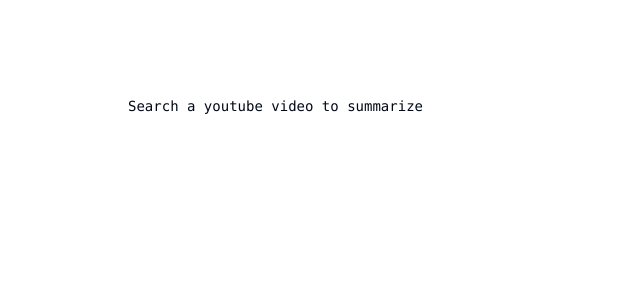
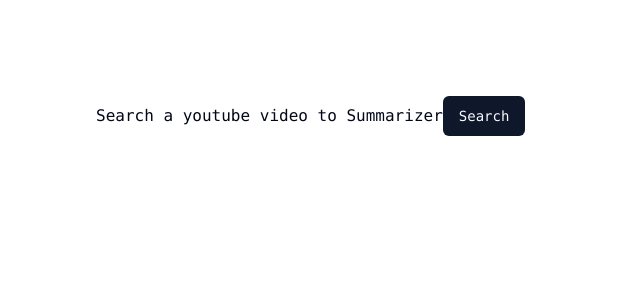
Before and after one commit to superoverflow/openai-youtube-summarizer, a Next.js app: page / in a window 1280 px wide. Shown: the top 300 px of the page, without its empty margins (0-640 px from the left). Built offline with nearby package versions, Linux system fonts and the light colour scheme.

Commit message:
add shadcn

```diff
--- a/app/layout.tsx
+++ b/app/layout.tsx
@@ -1,22 +1,33 @@
-import type { Metadata } from 'next'
-import { Inter } from 'next/font/google'
-import './globals.css'
+import type { Metadata } from "next";
+import { Inter as FontSans } from "next/font/google";
+import "./globals.css";
+import { cn } from "@/lib/utils";
 
-const inter = Inter({ subsets: ['latin'] })
+export const fontSans = FontSans({
+  subsets: ["latin"],
+  variable: "--font-sans",
+});
 
 export const metadata: Metadata = {
-  title: 'Summarizer',
-  description: 'A summarizer for youtube videos',
-}
+  title: "Summarizer",
+  description: "A summarizer for youtube videos",
+};
 
 export default function RootLayout({
   children,
 }: {
-  children: React.ReactNode
+  children: React.ReactNode;
 }) {
   return (
     <html lang="en">
-      <body className={inter.className}>{children}</body>
+      <body
+        className={cn(
+          "min-h-screen bg-background font-sans antialiased",
+          fontSans.variable
+        )}
+      >
+        {children}
+      </body>
     </html>
-  )
+  );
 }
--- a/app/page.tsx
+++ b/app/page.tsx
@@ -1,11 +1,14 @@
-
+import { Button } from "@/components/ui/button";
 
 export default function Home() {
   return (
     <main className="flex min-h-screen flex-col items-center justify-between p-24">
-      <div className="z-10 max-w-5xl w-full items-center justify-between font-mono text-sm lg:flex">
-      Search a youtube video to summarize
+      <div className="w-full items-center justify-between font-mono flex-row">
+        <p>
+          Search a youtube video to Summarizer
+          <Button>Search</Button>
+        </p>
       </div>
     </main>
-  )
+  );
 }
--- /dev/null
+++ b/components/ui/button.tsx
@@ -0,0 +1,56 @@
+import * as React from "react"
+import { Slot } from "@radix-ui/react-slot"
+import { cva, type VariantProps } from "class-variance-authority"
+
+import { cn } from "@/lib/utils"
+
+const buttonVariants = cva(
+  "inline-flex items-center justify-center whitespace-nowrap rounded-md text-sm font-medium ring-offset-background transition-colors focus-visible:outline-none focus-visible:ring-2 focus-visible:ring-ring focus-visible:ring-offset-2 disabled:pointer-events-none disabled:opacity-50",
+  {
+    variants: {
+      variant: {
+        default: "bg-primary text-primary-foreground hover:bg-primary/90",
+        destructive:
+          "bg-destructive text-destructive-foreground hover:bg-destructive/90",
+        outline:
+          "border border-input bg-background hover:bg-accent hover:text-accent-foreground",
+        secondary:
+          "bg-secondary text-secondary-foreground hover:bg-secondary/80",
+        ghost: "hover:bg-accent hover:text-accent-foreground",
+        link: "text-primary underline-offset-4 hover:underline",
+      },
+      size: {
+        default: "h-10 px-4 py-2",
+        sm: "h-9 rounded-md px-3",
+        lg: "h-11 rounded-md px-8",
+        icon: "h-10 w-10",
+      },
+    },
+    defaultVariants: {
+      variant: "default",
+      size: "default",
+    },
+  }
+)
+
+export interface ButtonProps
+  extends React.ButtonHTMLAttributes<HTMLButtonElement>,
+    VariantProps<typeof buttonVariants> {
+  asChild?: boolean
+}
+
+const Button = React.forwardRef<HTMLButtonElement, ButtonProps>(
+  ({ className, variant, size, asChild = false, ...props }, ref) => {
+    const Comp = asChild ? Slot : "button"
+    return (
+      <Comp
+        className={cn(buttonVariants({ variant, size, className }))}
+        ref={ref}
+        {...props}
+      />
+    )
+  }
+)
+Button.displayName = "Button"
+
+export { Button, buttonVariants }
--- a/package.json
+++ b/package.json
@@ -9,6 +9,7 @@
     "lint": "next lint"
   },
   "dependencies": {
+    "@radix-ui/react-slot": "^1.0.2",
     "class-variance-authority": "^0.7.0",
     "clsx": "^2.0.0",
     "lucide-react": "^0.298.0",
--- a/tailwind.config.js
+++ b/tailwind.config.js
@@ -16,6 +16,9 @@
       },
     },
     extend: {
+      fontFamily: {
+        sans: ["var(--font-sans)"],
+      },
       colors: {
         border: "hsl(var(--border))",
         input: "hsl(var(--input))",
```
Also changed, not shown: 1 other file (tests, documents, lock files or other folders).
